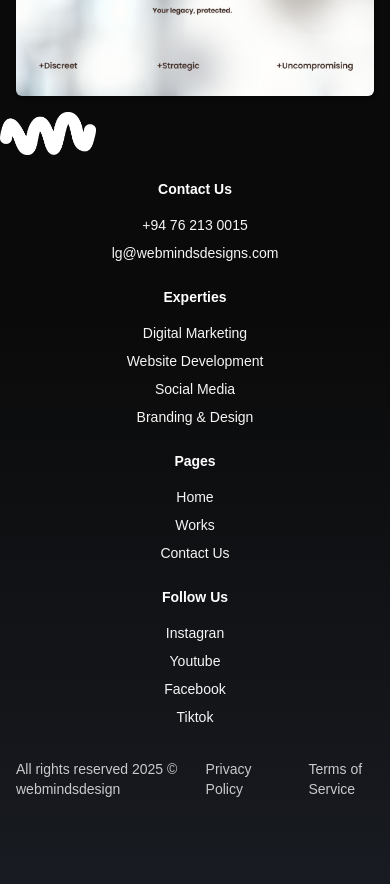
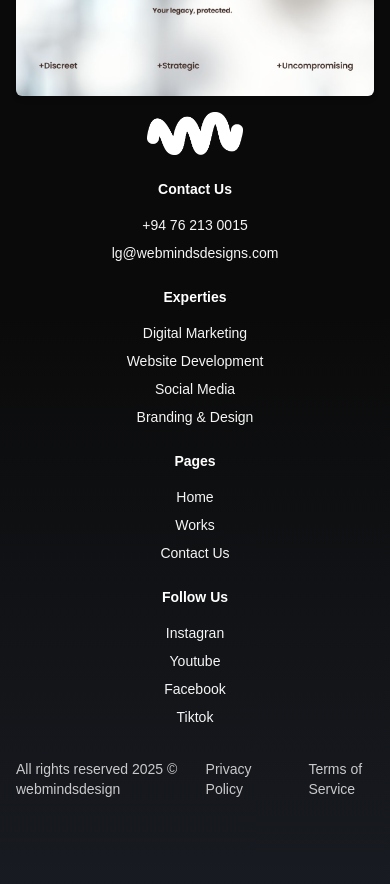
Before and after one commit to Webminds-designs/webminds, a Next.js app: page /works in a window 390 px wide. Shown: the part 4650-5534 px from the top of the page. Built offline with nearby package versions, Linux system fonts and the light colour scheme; a web font is replaced by a local one.

Commit message:
Refactor Footer component: enhance layout structure for improved responsiveness

```diff
--- a/app/Components/Footer.tsx
+++ b/app/Components/Footer.tsx
@@ -25,7 +25,7 @@ const Footer: React.FC<FooterProp> = ({
       }}
     >
       <div className="w-screen h-fit flex flex-col md:flex-row justify-between  md:p-24">
-        <div className="w-fit h-fit">
+        <div className="md:w-fit w-full h-fit flex md:justify-start justify-center items-center md:items-start">
           <div className="w-24 cursor-pointer z-40">
             <Image src={logo} alt="logo" />
           </div>
```
